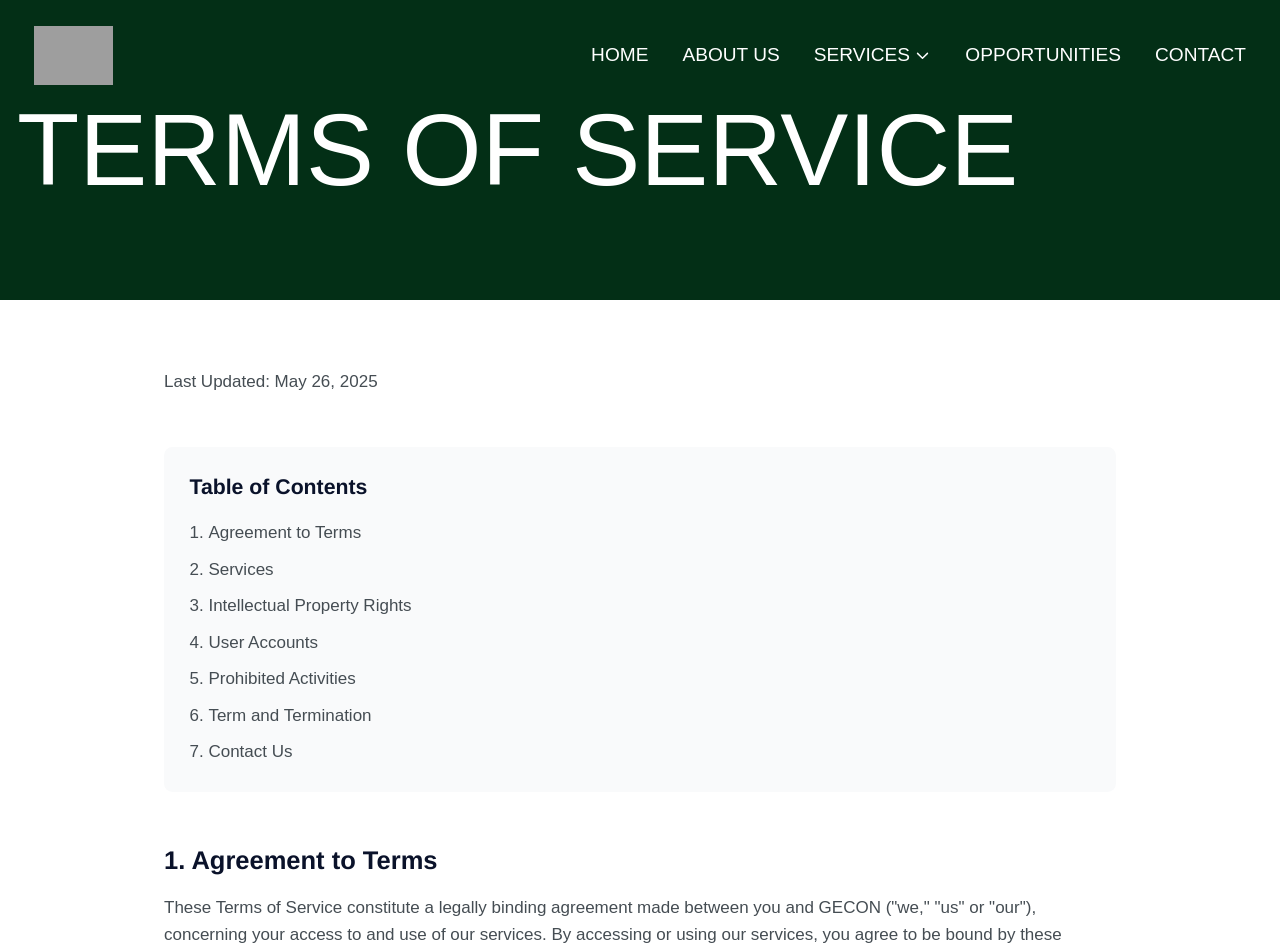
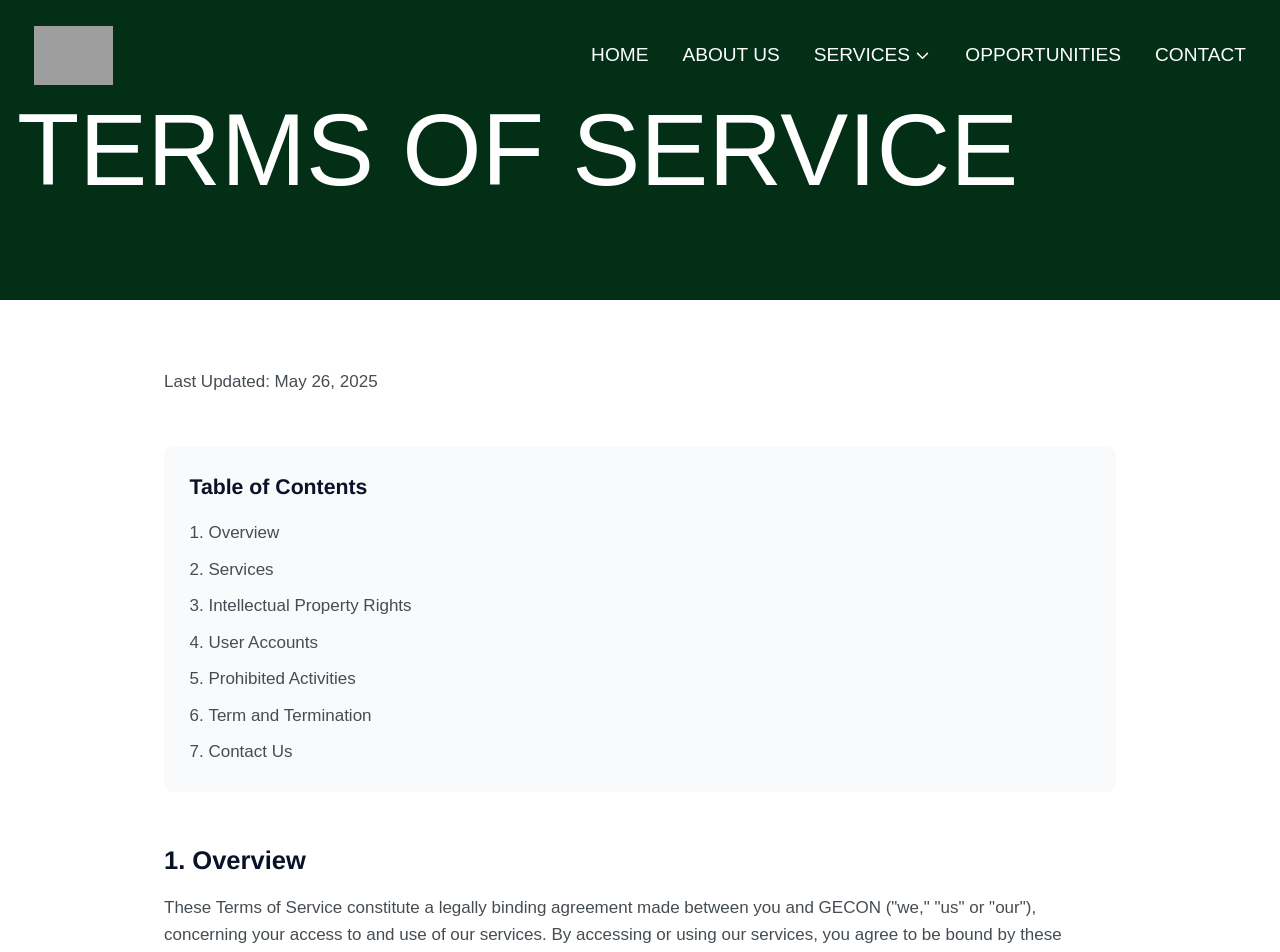
Before and after one commit to P0werK00kie/gecon, a React (Vite) app: page /terms in a window 1280 px wide. Shown: the top 952 px of the page. Built offline with nearby package versions, Linux system fonts and the light colour scheme; grey boxes are pictures that could not be loaded.

Commit message:
Updated Terms.tsx

```diff
--- a/src/pages/Terms.tsx
+++ b/src/pages/Terms.tsx
@@ -27,7 +27,7 @@ const Terms = () => {
             <h2 className="text-xl font-semibold mb-4 text-[#0A122A]">Table of Contents</h2>
             <nav>
               <ol className="list-decimal list-inside space-y-2 text-[#454d53]">
-                <li><a href="#agreement" className="hover:text-[#075f2c]">Agreement to Terms</a></li>
+                <li><a href="#overview" className="hover:text-[#075f2c]">Overview</a></li>
                 <li><a href="#services" className="hover:text-[#075f2c]">Services</a></li>
                 <li><a href="#intellectual-property" className="hover:text-[#075f2c]">Intellectual Property Rights</a></li>
                 <li><a href="#user-accounts" className="hover:text-[#075f2c]">User Accounts</a></li>
@@ -40,8 +40,8 @@ const Terms = () => {
 
           {/* Content Sections */}
           <div className="space-y-12">
-            <section id="agreement">
-              <h2 className="text-2xl font-bold mb-4 text-[#0A122A]">1. Agreement to Terms</h2>
+            <section id="overview">
+              <h2 className="text-2xl font-bold mb-4 text-[#0A122A]">1. Overview</h2>
               <div className="prose max-w-none">
                 <p className="text-[#454d53] leading-relaxed">
                   These Terms of Service constitute a legally binding agreement made between you and GECON ("we," "us" or "our"), concerning your access to and use of our services. By accessing or using our services, you agree to be bound by these Terms. If you disagree with any part of these terms, then you may not access our services.
```
